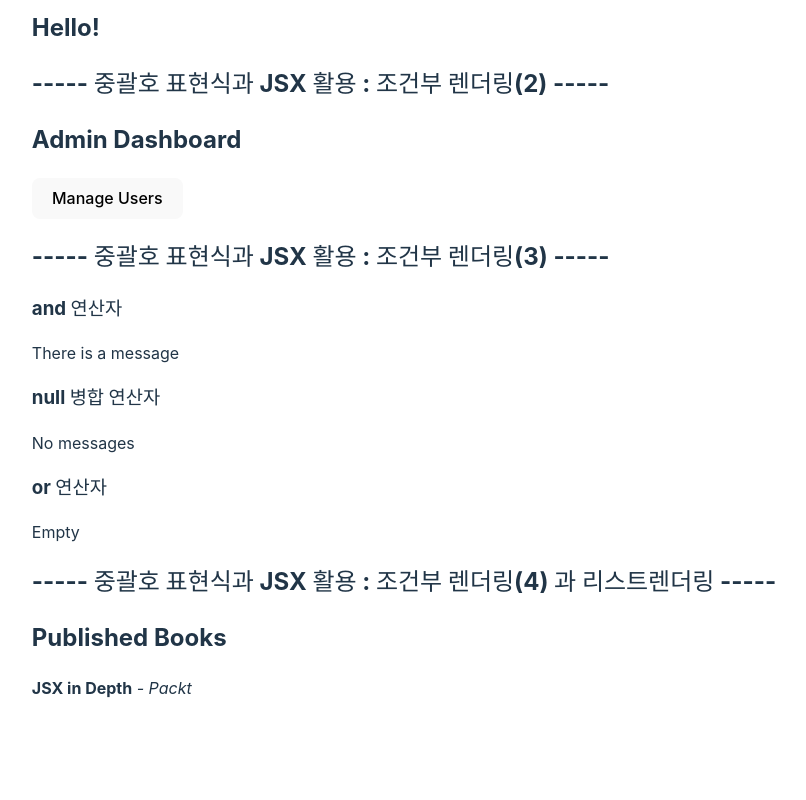
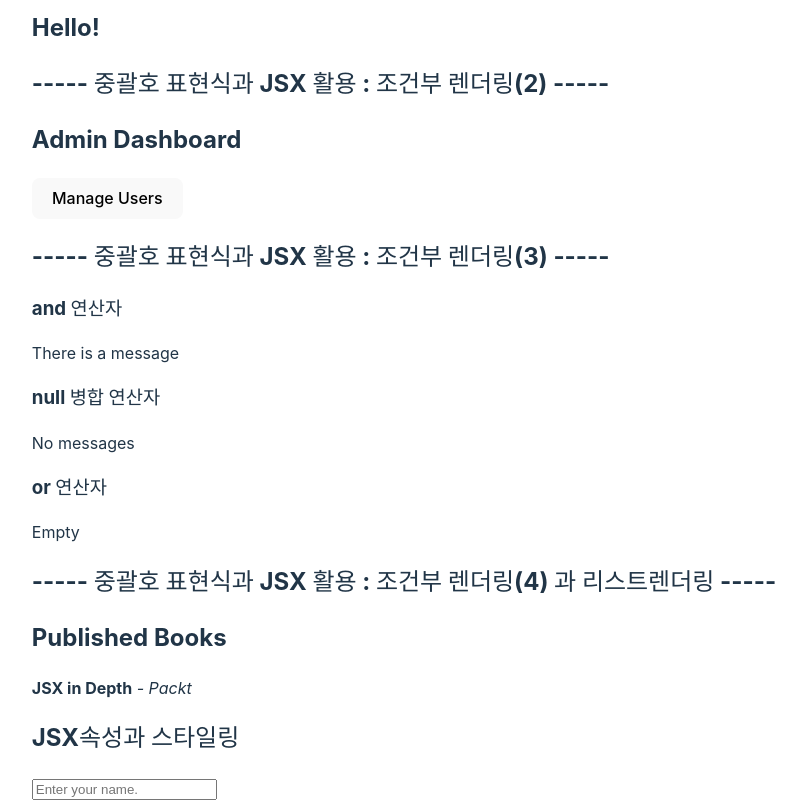
Before and after one commit to fruiedem/my-react-practices, a React (Vite) app in the folder first-project/: page / in a window 1280 px wide. Shown: the part 1258-2058 px from the top of the page, without its empty margins (236-1042 px from the left). Before the commit the page ends 1958 px from the top, so only its background shows below. Built offline with nearby package versions, Linux system fonts and the light colour scheme.

Commit message:
Input jsx요소 스타일링

```diff
--- a/first-project/src/App.jsx
+++ b/first-project/src/App.jsx
@@ -7,6 +7,7 @@ import IsLoggedIn from './lsLoggedIn';
 import userStatus from './UserStatus';
 import Operators from './Operators';
 import ListRendering from './ListRendering';
+import InputStyling from './InputStyling';
 import './App.css'; // #root 적용 위치 확인
 function Hello(){
   return <h1>hello</h1>
@@ -37,6 +38,8 @@ function App() {
       <Operators/>
       <h2>----- 중괄호 표현식과 JSX 활용 : 조건부 렌더링(4) 과 리스트렌더링 -----</h2>
       <ListRendering/>
+      <h2>JSX속성과 스타일링</h2>
+      <InputStyling/>
     </>
   )
 }
--- /dev/null
+++ b/first-project/src/InputStyling.jsx
@@ -0,0 +1,24 @@
+export default function ListStyling(){
+    const disableInput = false;
+    return(
+        <>
+            <input
+                type="text"
+                id="username"
+
+                className="input-field" // class
+                autoComplete="off"      // autocomplete
+
+                maxLength={20}          // maxlength
+                spellCheck={true}       // spellcheck
+                readOnly="false"        // readonly
+                tabIndex={0}            // tabindex
+
+                disabled={disableInput}
+                placeholder={
+                    disableInput ? "{DISABLED}" : "Enter your name."
+                }
+            />
+        </>
+    )
+}
```
